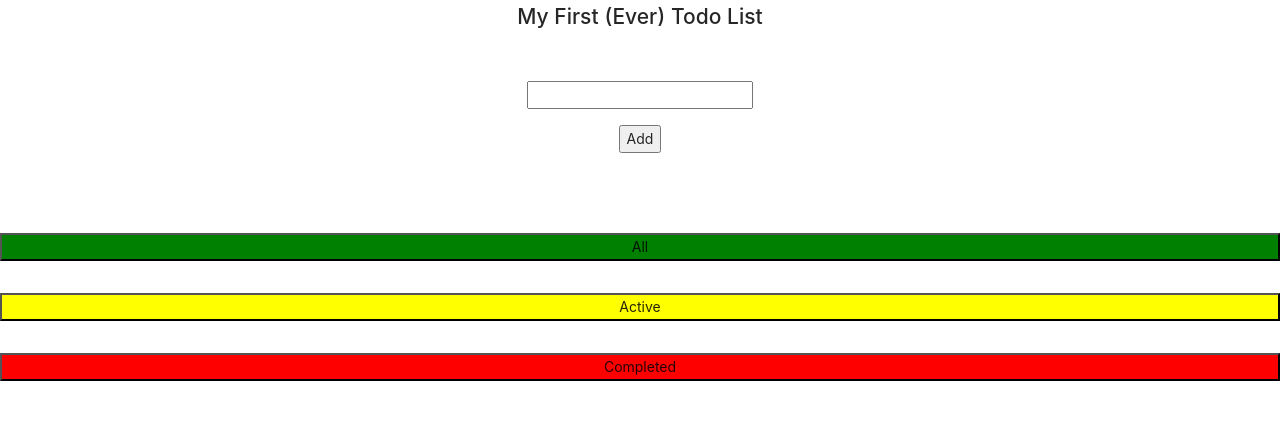
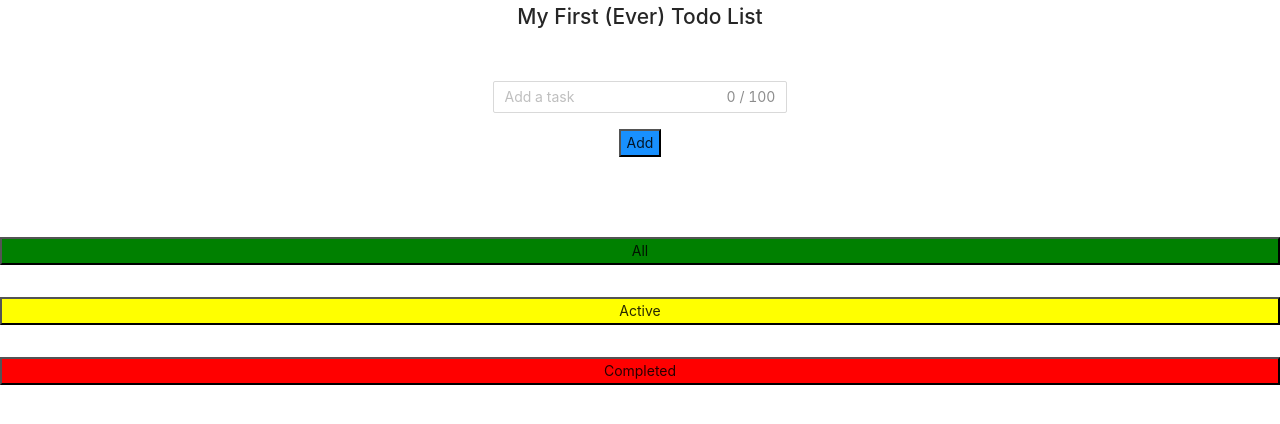
Before and after one commit to calmarti/todolist-react, a React (Create React App) app: page / in a window 1280 px wide. Shown: the top 424 px of the page. Built offline with nearby package versions, Linux system fonts and the light colour scheme.

Commit message:
version with just 2 ant components: Input and Checkbox

```diff
--- a/src/App.js
+++ b/src/App.js
@@ -2,7 +2,7 @@ import "./app.css";
 import { useState } from "react";
 import { nanoid } from "nanoid";
 import List from "./List";
-
+import { Input } from "antd";
 
 function App() {
   const [name, setName] = useState("");
@@ -111,12 +111,15 @@ function App() {
 
       <form className="form" onSubmit={handleSubmit}>
         <label>
-          <input type="textarea" name="name" value={name} onChange={addTask} />
+          <Input /* type="textarea"  */showCount maxLength={100} placeholder="Add a task" name="name" value={name} onChange={addTask} />
         </label>
-        <button className="add-button" type="submit">
+        {/* problema: type del componente Button  */}
+        <button type="submit" /* type="primary" */ /* size={{size:"large"}} block  */className="add-button" >
           Add
         </button>
       </form>
+
+
       <div className="show-buttons">
         <button className="show-buttons-item show-all" onClick={showAllTasks}>
           All
--- a/src/app.css
+++ b/src/app.css
@@ -1,4 +1,6 @@
 @import '~antd/dist/antd.css';
+/* @import '~antd/lib/style/themes/default.less'; */
+
 
 .heading{
     text-align: center;
@@ -29,7 +31,8 @@
 }
 
 .add-button{
-    flex: 0 1 auto;
+  /*   flex: 0 1 auto; */
+  background-color: #1890ff;
 }
 
 .show-buttons{
```
